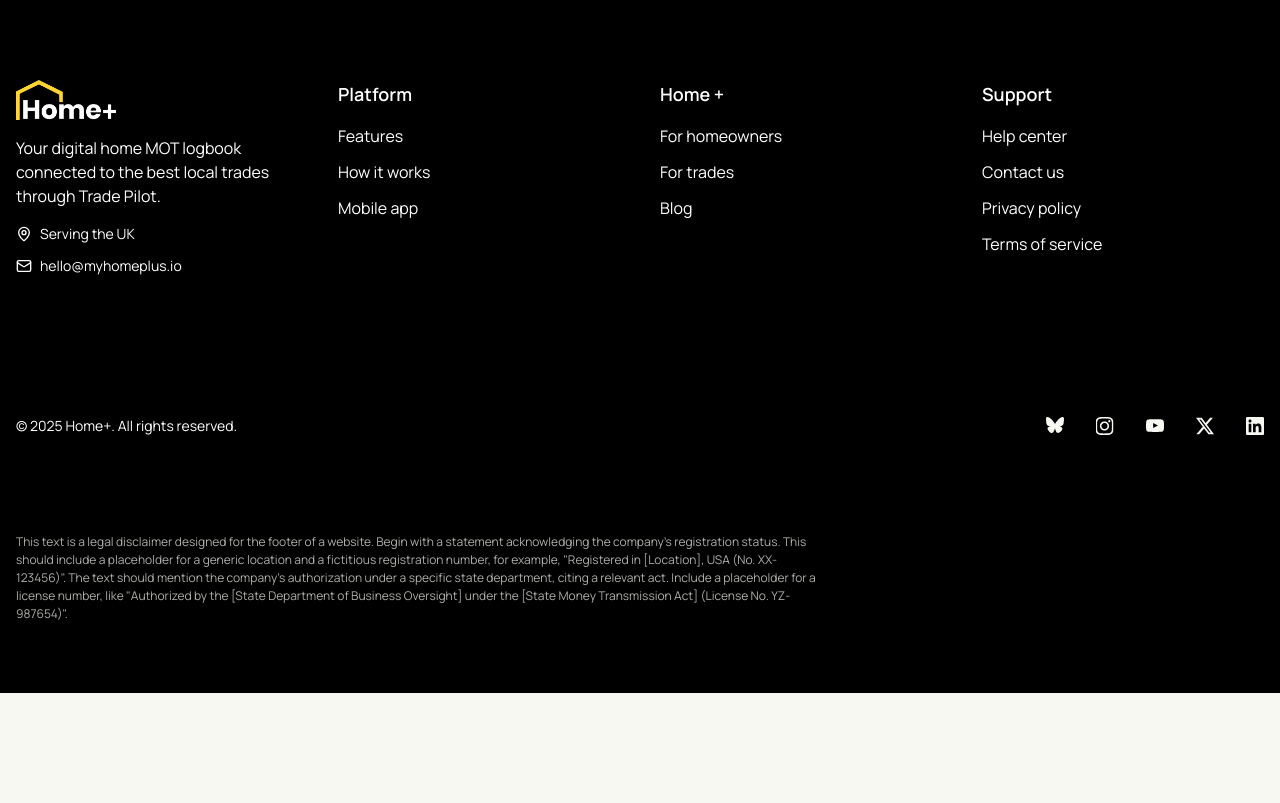
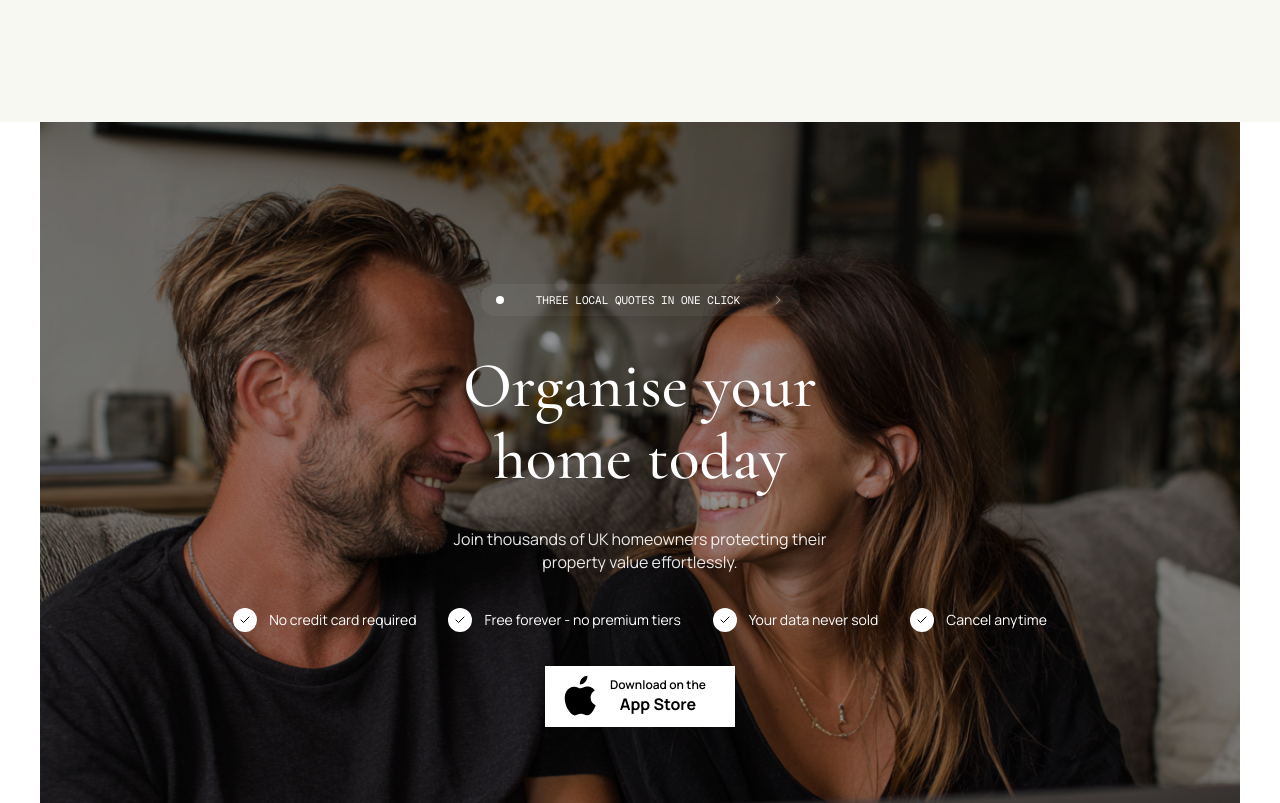
Before and after one commit to iamsaif5/homeplus-landing, a Next.js app: page /blogs in a window 1280 px wide. Shown: the part 780-1583 px from the top of the page. Before the commit the page ends 1473 px from the top, so only its background shows below. Built offline with nearby package versions, Linux system fonts and the light colour scheme; no server answers.

Commit message:
added cta in the blog landing page

```diff
--- a/src/app/blogs/page.jsx
+++ b/src/app/blogs/page.jsx
@@ -3,7 +3,7 @@ import Image from "next/image";
 import { fetchArticles } from "@/utils/api";
 import Link from "next/link";
 import Button from "@/component/Button";
-
+import Simplify from "@/component/Home/Simplify";
 const page = async () => {
   const articles = await fetchArticles();
 
@@ -76,6 +76,12 @@ const page = async () => {
           })}
         </div>
       </section>
+      {/* CTA add */}
+      <section className="w-full px-2 lg:px-10 pb-16 md:pb-24 bg-white">
+        <div className="max-w-7xl mx-auto">
+          <Simplify />
+        </div>
+      </section>
     </div>
   );
 };
```
